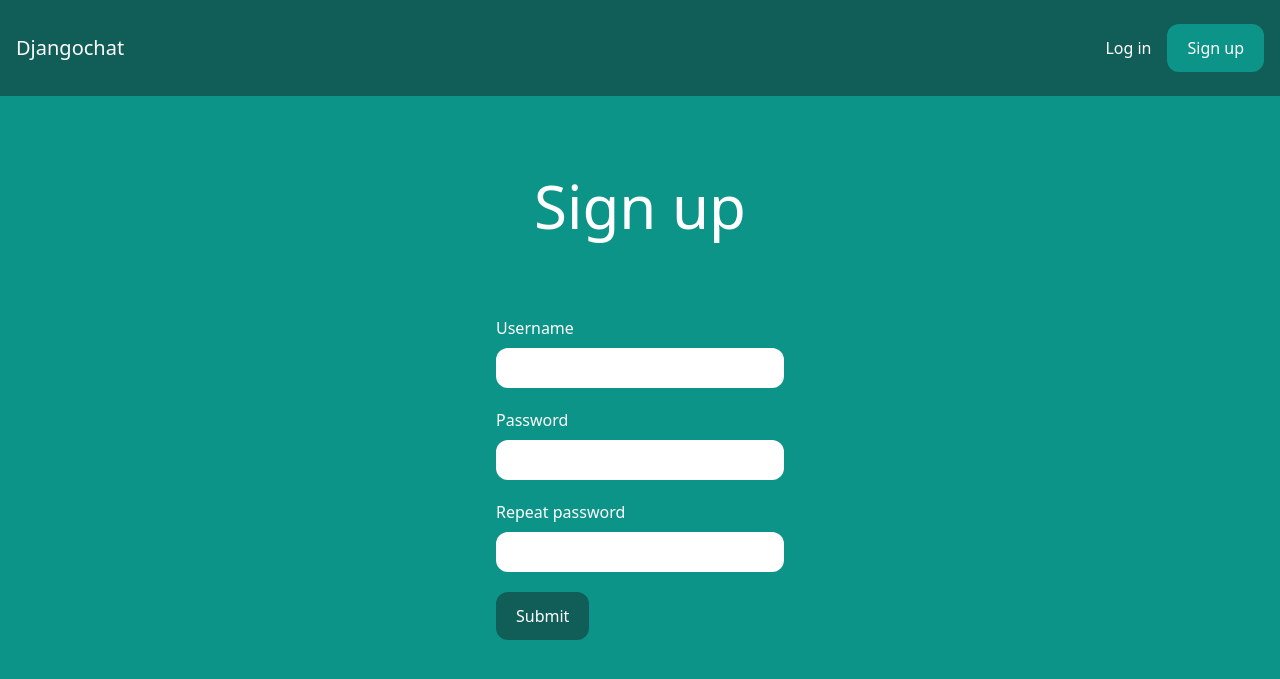
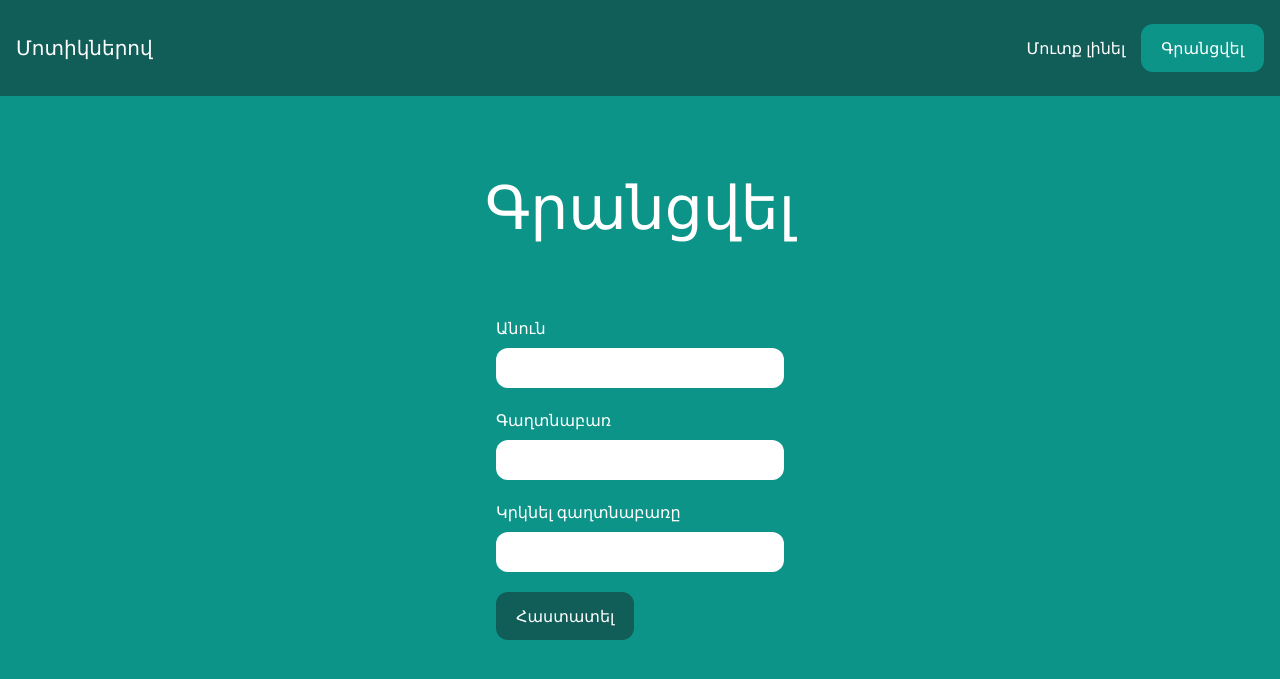
Before and after one commit to Artur-Babayan/django_chat, a Django app: page /signup/ in a window 1280 px wide. Shown: the top 679 px of the page. Run offline with Django 4.2, Linux system fonts and the light colour scheme; parts of the project's set-up code (start-up, migrations or seed data) failed here and were passed over; some libraries are stand-ins or nearby versions.

Commit message:
Add files via upload

```diff
--- a/core/templates/core/base.html
+++ b/core/templates/core/base.html
@@ -5,7 +5,7 @@
         <meta charset="utf-8">
         <meta name="viewport" content="width=device-width, initial-scale=1">
 
-        <title>{% block title %}{% endblock %}Djangochat</title>
+        <title>{% block title %}{% endblock %}Մոտիկներով</title>
 
         <script src="https://cdn.tailwindcss.com"></script>
 
@@ -20,18 +20,17 @@
     <body class="bg-teal-600">
         <nav class="flex items-center justify-between px-4 py-6 bg-teal-800">
             <div>
-                <a href="/" class="text-xl text-white">Djangochat</a>
+                <a href="/" class="text-xl text-white">Մոտիկներով</a>
             </div>
 
             <div class="flex items-center space-x-4">
                 {% if request.user.is_authenticated %}
-                    <a href="/rooms/" class="text-white hover:text-gray-200">Rooms</a>
+                    <a href="/rooms/" class="text-white hover:text-gray-200">Սենյակներ</a>
+                    <a href="/logout/" class="px-5 py-3 rounded-xl text-white bg-teal-600 hover:bg-teal-700">Դուրս գալ</a>
+                {% else %}
+                    <a href="/login/" class="text-white hover:text-gray-200">Մուտք լինել</a>
 
-                    <a href="/logout/" class="px-5 py-3 rounded-xl text-white bg-teal-600 hover:bg-teal-700">Log out</a>
-                {% else %}
-                    <a href="/login/" class="text-white hover:text-gray-200">Log in</a>
-
-                    <a href="/signup/" class="px-5 py-3 rounded-xl text-white bg-teal-600 hover:bg-teal-700">Sign up</a>
+                    <a href="/signup/" class="px-5 py-3 rounded-xl text-white bg-teal-600 hover:bg-teal-700">Գրանցվել</a>
                 {% endif %}
             </div>
         </nav>
--- a/core/templates/core/frontpage.html
+++ b/core/templates/core/frontpage.html
@@ -1,9 +1,9 @@
 {% extends 'core/base.html' %}
 
-{% block title %}Welcome | {% endblock %}
+{% block title %}Բարի գալուստ | {% endblock %}
 
 {% block content %}
 <div class="p-10 lg:p-20 text-center">
-    <h1 class="text-3xl lg:text-6xl text-white">Djangochat</h1>
+    <h1 class="text-3xl lg:text-6xl text-white">Մոտիկներով</h1>
 </div>
 {% endblock %}
--- a/core/templates/core/signup.html
+++ b/core/templates/core/signup.html
@@ -1,29 +1,29 @@
 {% extends 'core/base.html' %}
 
-{% block title %}Sign up | {% endblock %}
+{% block title %}Գրանցվել | {% endblock %}
 
 {% block content %}
 <div class="p-10 lg:p-20 text-center">
-    <h1 class="text-3xl lg:text-6xl text-white">Sign up</h1>
+    <h1 class="text-3xl lg:text-6xl text-white">Գրանցվել</h1>
 </div>
 
 <form method="post" action="." class="lg:w-1/4 px-4 mx-auto">
     {% csrf_token %}
 
     <div class="mb-5">
-        <label class="text-white">Username</label>
+        <label class="text-white">Անուն</label>
 
         <input type="text" name="username" class="w-full mt-2 px-4 py-2 rounded-xl">
     </div>
 
     <div class="mb-5">
-        <label class="text-white">Password</label>
+        <label class="text-white">Գաղտնաբառ</label>
 
         <input type="password" name="password1" class="w-full mt-2 px-4 py-2 rounded-xl">
     </div>
 
     <div class="mb-5">
-        <label class="text-white">Repeat password</label>
+        <label class="text-white">Կրկնել գաղտնաբառը</label>
 
         <input type="password" name="password2" class="w-full mt-2 px-4 py-2 rounded-xl">
     </div>
@@ -38,6 +38,6 @@
         {% endfor %}
     {% endif %}
 
-    <button class="px-5 py-3 rounded-xl text-white bg-teal-800 hover:bg-teal-700">Submit</button>
+    <button class="px-5 py-3 rounded-xl text-white bg-teal-800 hover:bg-teal-700">Հաստատել</button>
 </form>
 {% endblock %}
--- a/requirements.txt
+++ b/requirements.txt
@@ -1,3 +1,2 @@
-
 channels
 Django
--- a/room/templates/room/room.html
+++ b/room/templates/room/room.html
@@ -21,7 +21,7 @@
         <button
             class="px-5 py-3 rounded-xl text-white bg-teal-600 hover:bg-teal-700"
             id="chat-message-submit"
-        >Submit</button>
+        >Հաստատել</button>
     </form>
 </div>
 {% endblock %}
--- a/room/templates/room/rooms.html
+++ b/room/templates/room/rooms.html
@@ -1,10 +1,10 @@
 {% extends 'core/base.html' %}
 
-{% block title %}Rooms | {% endblock %}
+{% block title %}Սենյակներ | {% endblock %}
 
 {% block content %}
 <div class="p-10 lg:p-20 text-center">
-    <h1 class="text-3xl lg:text-6xl text-white">Rooms</h1>
+    <h1 class="text-3xl lg:text-6xl text-white">Սենյակներ</h1>
 </div>
 
 <div class="w-full flex flex-wrap items-center">
@@ -13,7 +13,7 @@
             <div class="p-4 bg-white shadow rounded-xl text-center">
                 <h2 class="mb-5 text-2xl font-semibold">{{ room.name }}</h2>
 
-                <a href="{% url 'room' room.slug %}" class="px-5 py-3 block rounded-xl text-white bg-teal-600 hover:bg-teal-700">Join</a>
+                <a href="{% url 'room' room.slug %}" class="px-5 py-3 block rounded-xl text-white bg-teal-600 hover:bg-teal-700">Միանալ</a>
             </div>
         </div>
     {% endfor %}
```
Also changed, not shown: core/templates/core/login.html (+5 -5 lines), db.sqlite3.
